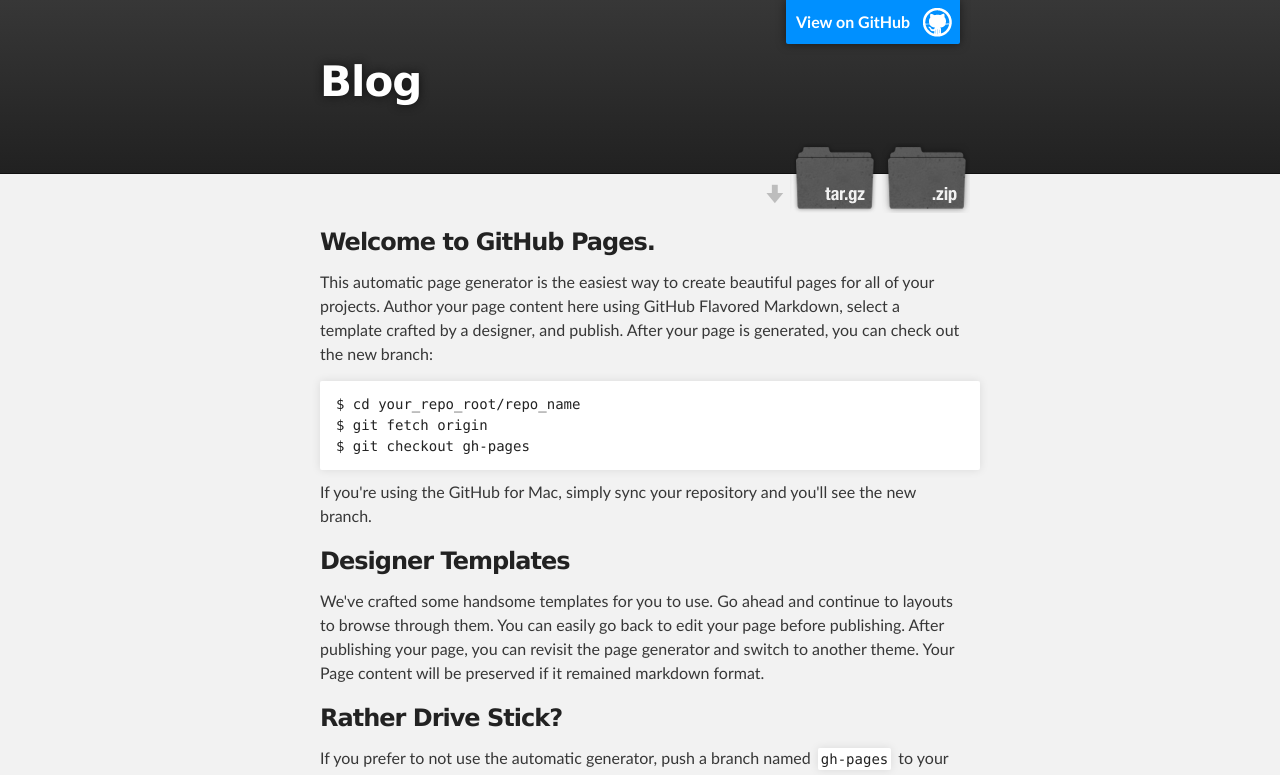
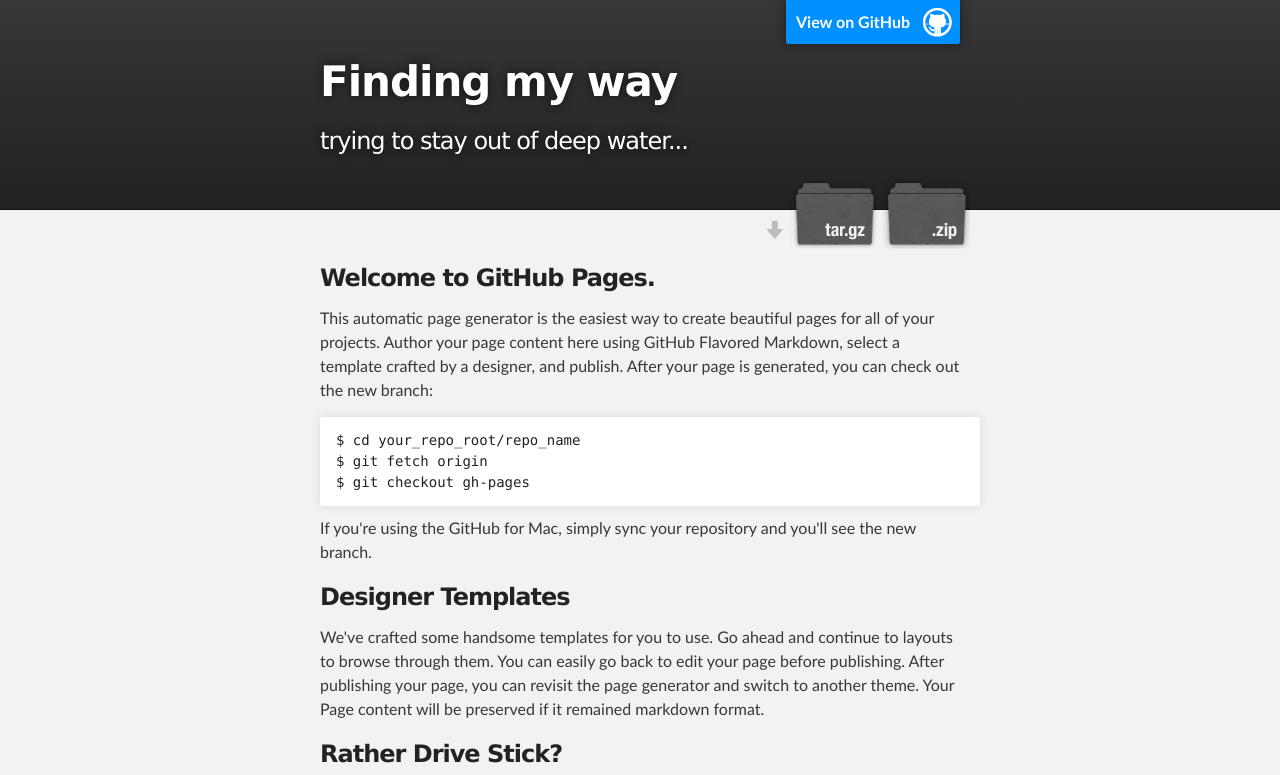
Before and after one commit to jwacooks/blog, a plain HTML site: page index.html in a window 1280 px wide. Shown: the top 775 px of the page. Drawn offline with Linux system fonts and the light colour scheme.

Commit message:
Begining to develop a blog

```diff
--- a/index.html
+++ b/index.html
@@ -8,7 +8,7 @@
 
     <link rel="stylesheet" type="text/css" media="screen" href="stylesheets/stylesheet.css">
 
-    <title>Blog</title>
+    <title>Finding my way</title>
   </head>
 
   <body>
@@ -18,8 +18,8 @@
         <header class="inner">
           <a id="forkme_banner" href="https://github.com/jwacooks/blog">View on GitHub</a>
 
-          <h1 id="project_title">Blog</h1>
-          <h2 id="project_tagline"></h2>
+          <h1 id="project_title">Finding my way</h1>
+          <h2 id="project_tagline">trying to stay out of deep water...</h2>
 
             <section id="downloads">
               <a class="zip_download_link" href="https://github.com/jwacooks/blog/zipball/master">Download this project as a .zip file</a>
```
